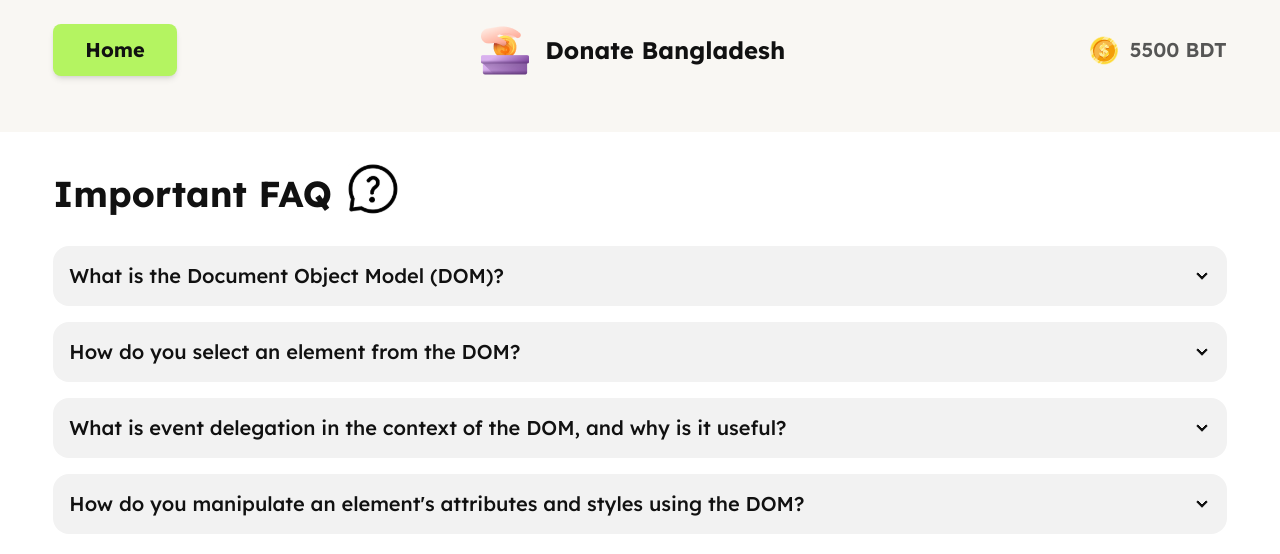
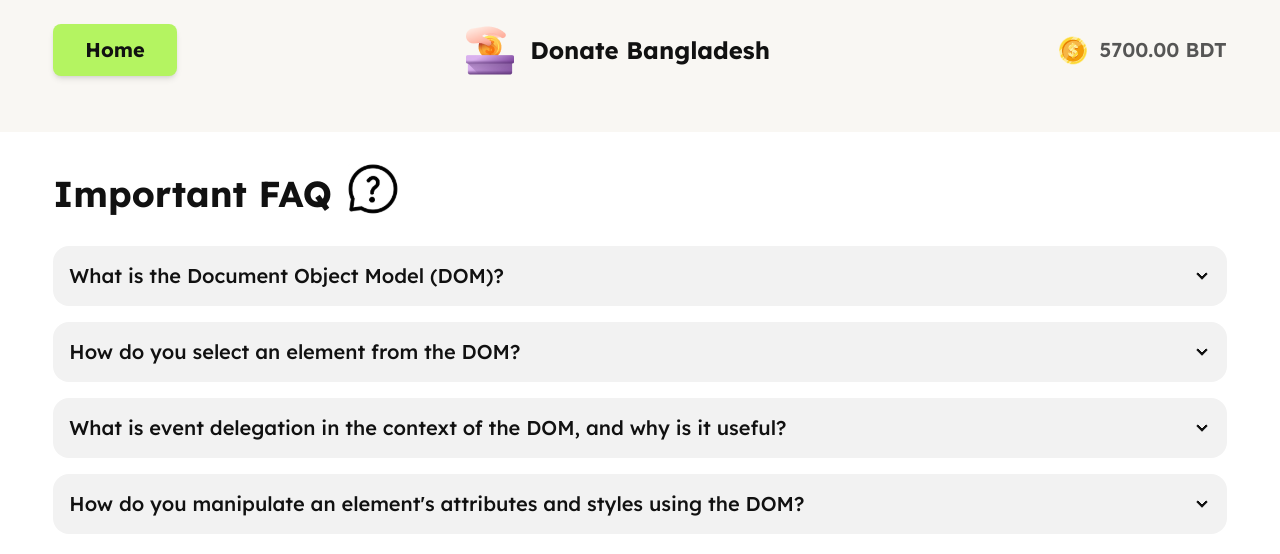
Before and after one commit to Abrar9410/Assignment-05, a plain HTML site: page blog.html in a window 1280 px wide. Drawn offline with nearby package versions, Linux system fonts and the light colour scheme.

Commit message:
Final Commit

```diff
--- a/blog.html
+++ b/blog.html
@@ -46,7 +46,7 @@
                 </div>
                 <div class="order-3 flex justify-center items-center gap-3">
                     <img src="./assets/coin.png" alt="coin">
-                    <p class="text-secondary text-xl font-semibold"><span id="balance">5500</span> BDT</p>
+                    <p class="text-secondary text-xl font-semibold"><span id="balance">5700.00</span> BDT</p>
                 </div>
             </div>
         </nav>
```
